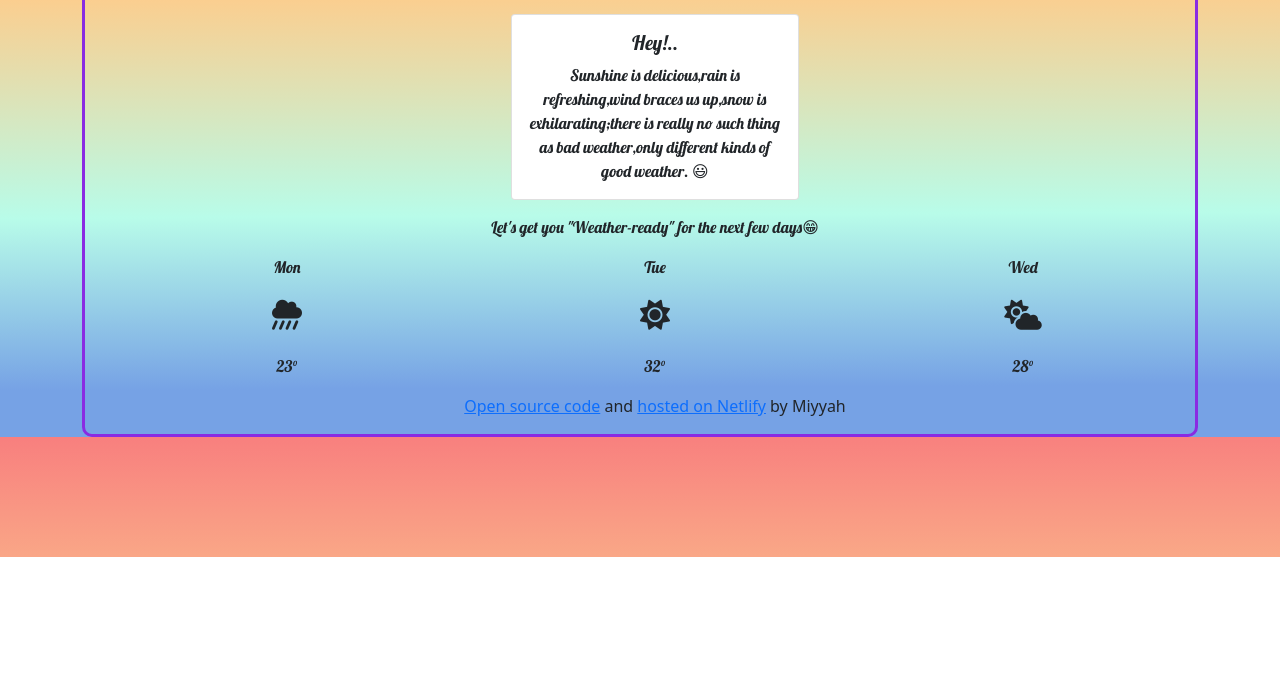
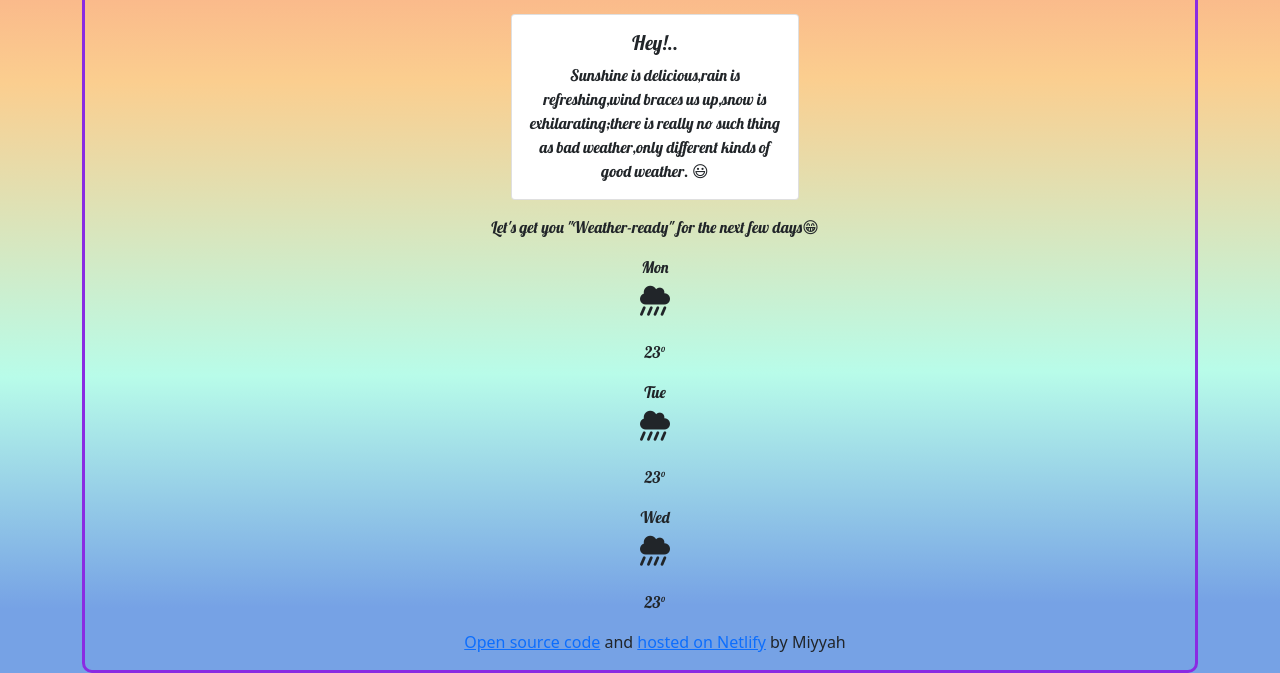
Before and after one commit to MiyyahCodes/weather-app, a plain HTML site: page index.html in a window 1280 px wide. Shown: the part 243-916 px from the top of the page. Before the commit the page ends 800 px from the top, so only its background shows below. Drawn offline with nearby package versions, Linux system fonts and the light colour scheme.

Commit message:
changed html forecast to javascript

```diff
--- a/index.html
+++ b/index.html
@@ -80,25 +80,7 @@
           </div>
         </div>
         <h6>Let's get you "Weather-ready" for the next few days😁</h6>
-        <div class="row">
-          <div class="col-4">
-            Mon
-            <div class="forecast">
-              <i class="fas fa-cloud-showers-heavy"></i>
-            </div>
-            <div class="future">23&#xb0;</div>
-          </div>
-          <div class="col-4">
-            Tue
-            <div class="forecast"><i class="fas fa-sun"></i></div>
-            <div class="future">32&#xb0;</div>
-          </div>
-          <div class="col-4">
-            Wed
-            <div class="forecast"><i class="fas fa-cloud-sun"></i></div>
-            <div class="future">28&#xb0;</div>
-          </div>
-        </div>
+        <div id="forecast-block"></div>
         <p>
           <a href="https://github.com/MiyyahCodes/weather-app"
             >Open source code</a
--- a/src/index.js
+++ b/src/index.js
@@ -76,6 +76,27 @@ function changeBodyBg() {
   document.body.style.backgroundImage =
     "radial-gradient(circle at 10% 20%, rgb(90, 92, 106) 0%, rgb(32, 45, 58) 81.3%)";
 }
+function forecast() {
+  let forecastTemp = document.querySelector("#forecast-block");
+  let days = ["Mon", "Tue", "Wed"];
+  let forecastHTML = `<div class="row>`;
+  days.forEach(function (day) {
+    forecastHTML =
+      forecastHTML +
+      `
+                <div class="col-4">
+              ${day}
+              <div class="forecast">
+                <i class="fas fa-cloud-showers-heavy"></i>
+              </div>
+              <div class="future">23&#xb0;</div>
+            </div>
+            `;
+  });
+  forecastHTML = forecastHTML + `</div>`;
+  forecastTemp.innerHTML = forecastHTML;
+}
+forecast();
 let themeButton = document.querySelector("#theme");
 themeButton.addEventListener("click", changeBodyBg);
 let form = document.querySelector("form");
--- a/src/styles.css
+++ b/src/styles.css
@@ -2,7 +2,7 @@ h1,
 .weather,
 h6,
 h3,
-.col-4,
+#forecast-block,
 .card {
   font-family: "Lobster", cursive;
 }
@@ -73,13 +73,10 @@ body {
   padding: 9px;
 }
 .col-4 {
-  margin: 14px;
-  display: block;
   margin: 0 auto;
 }
 .forecast {
   font-size: 30px;
-  margin: 14px;
 }
 .future {
   margin: 16px;
```
